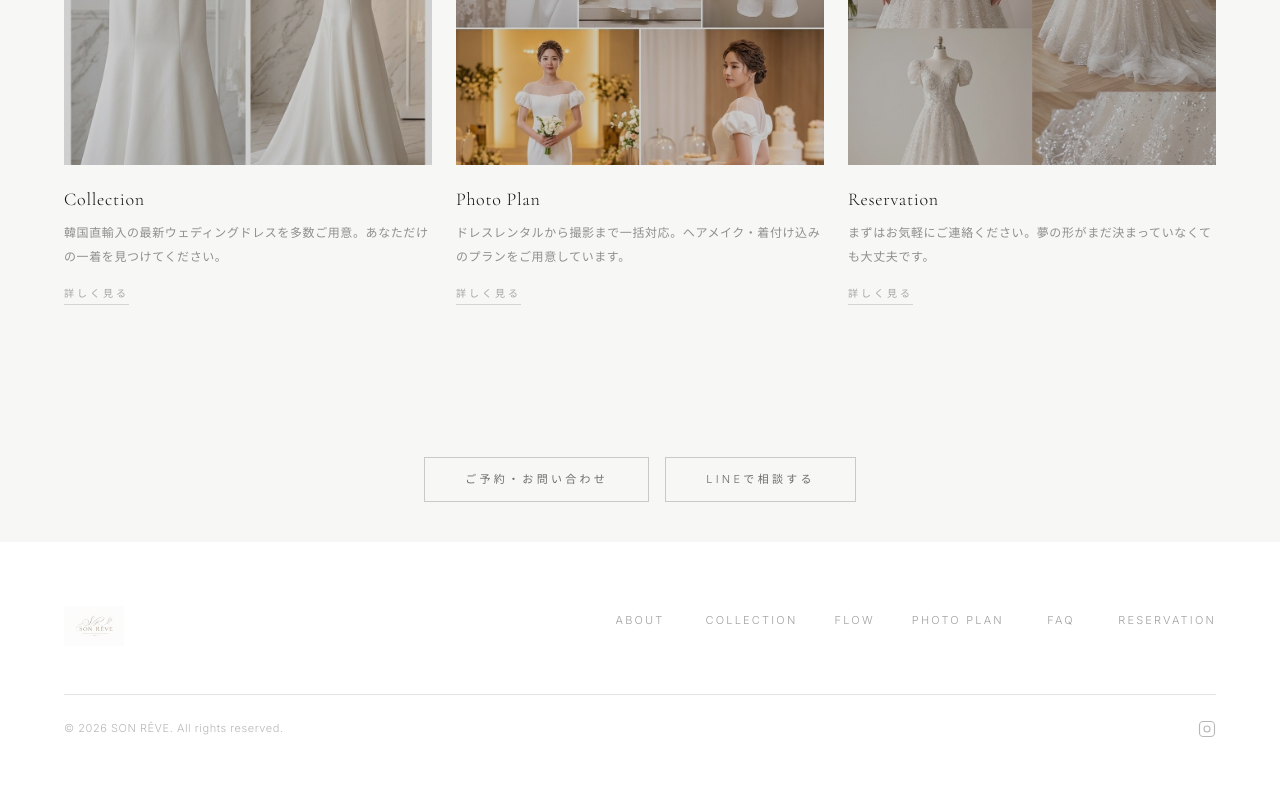
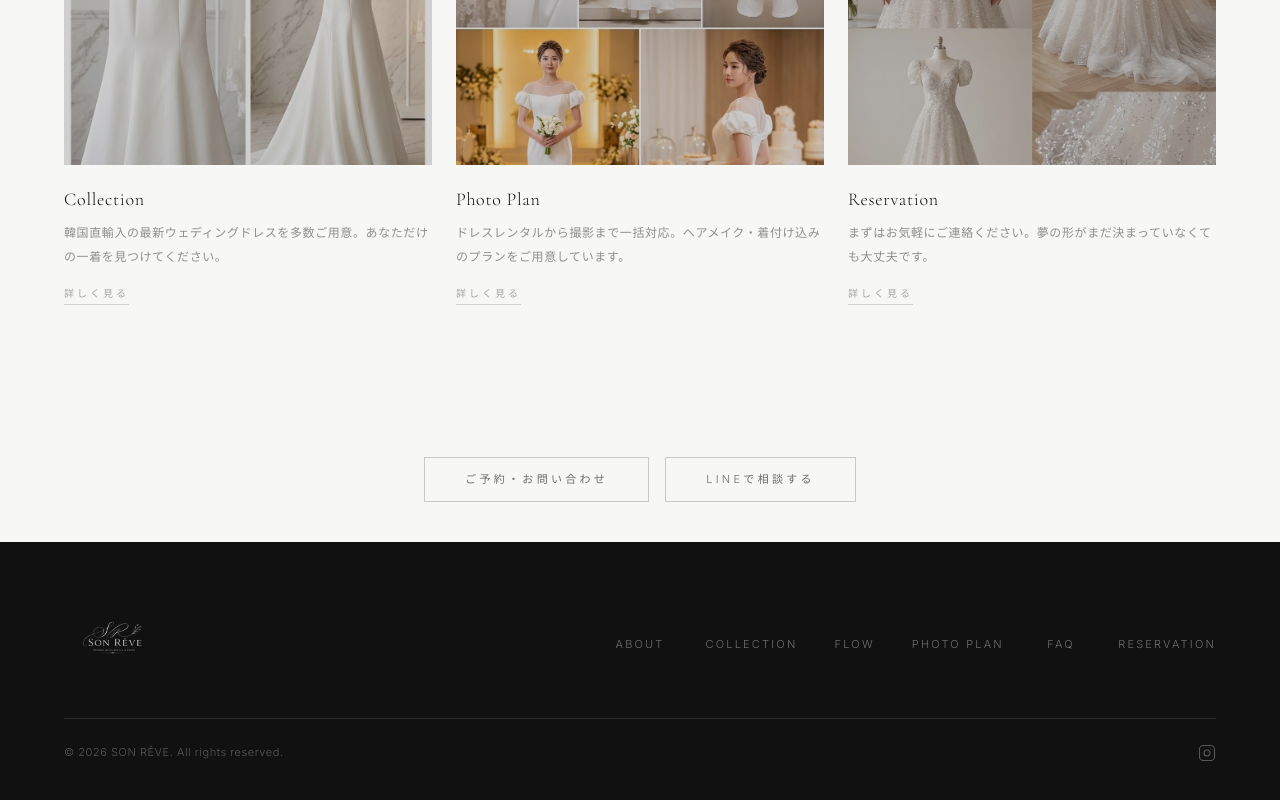
Before and after one commit to yokoyamajunichi0411-cpu/sonreve-web, a Next.js app: page / in a window 1280 px wide. Shown: the part 3324-4124 px from the top of the page. Built offline with nearby package versions, Linux system fonts and the light colour scheme.

Commit message:
feat: use white logo in footer with dark background, enlarge hero logo

```diff
--- a/app/HeroSection.tsx
+++ b/app/HeroSection.tsx
@@ -21,7 +21,7 @@ export default function HeroSection() {
         <img
           src="/logo/sonreve_logo_white.png"
           alt="SON RÊVE"
-          className="h-10 lg:h-12 w-auto flex-shrink-0"
+          className="h-16 lg:h-20 w-auto flex-shrink-0"
         />
         <div>
           <p className="text-[10px] text-white/55 leading-relaxed tracking-wide max-w-[180px]">
--- a/components/layout/Footer.tsx
+++ b/components/layout/Footer.tsx
@@ -4,13 +4,13 @@ export default function Footer() {
   const year = new Date().getFullYear();
 
   return (
-    <footer className="py-16 px-8 lg:px-16">
+    <footer className="py-16 px-8 lg:px-16 bg-foreground">
       <div className="flex flex-col md:flex-row items-center md:items-end justify-between gap-8">
         <Link href="/">
           <img
-            src="/logo/sonreve_logo.png"
+            src="/logo/sonreve_logo_white.png"
             alt="SON RÊVE"
-            className="h-10 w-auto"
+            className="h-16 w-auto"
           />
         </Link>
 
@@ -26,7 +26,7 @@ export default function Footer() {
             <Link
               key={item.href}
               href={item.href}
-              className="group flex flex-col items-center gap-0.5 text-foreground/40 hover:text-foreground/70 transition-colors duration-300"
+              className="group flex flex-col items-center gap-0.5 text-background/40 hover:text-background/70 transition-colors duration-300"
             >
               <span className="text-[11px] tracking-[0.2em] uppercase">{item.label}</span>
               <span className="text-[8px] tracking-wider opacity-0 group-hover:opacity-100 transition-opacity duration-300 whitespace-nowrap">
@@ -37,15 +37,15 @@ export default function Footer() {
         </nav>
       </div>
 
-      <div className="mt-12 pt-6 border-t border-border flex flex-col md:flex-row justify-between items-center gap-4">
-        <p className="text-[11px] text-foreground/30 tracking-wider">
+      <div className="mt-12 pt-6 border-t border-background/10 flex flex-col md:flex-row justify-between items-center gap-4">
+        <p className="text-[11px] text-background/30 tracking-wider">
           © {year} SON RÊVE. All rights reserved.
         </p>
         <a
           href="https://instagram.com/sonreve_bridal"
           target="_blank"
           rel="noopener noreferrer"
-          className="text-foreground/30 hover:text-foreground/60 transition-colors duration-300"
+          className="text-background/30 hover:text-background/60 transition-colors duration-300"
           aria-label="Instagram"
         >
           <svg xmlns="http://www.w3.org/2000/svg" width="18" height="18" viewBox="0 0 24 24" fill="none" stroke="currentColor" strokeWidth="1.5" strokeLinecap="round" strokeLinejoin="round">
```
